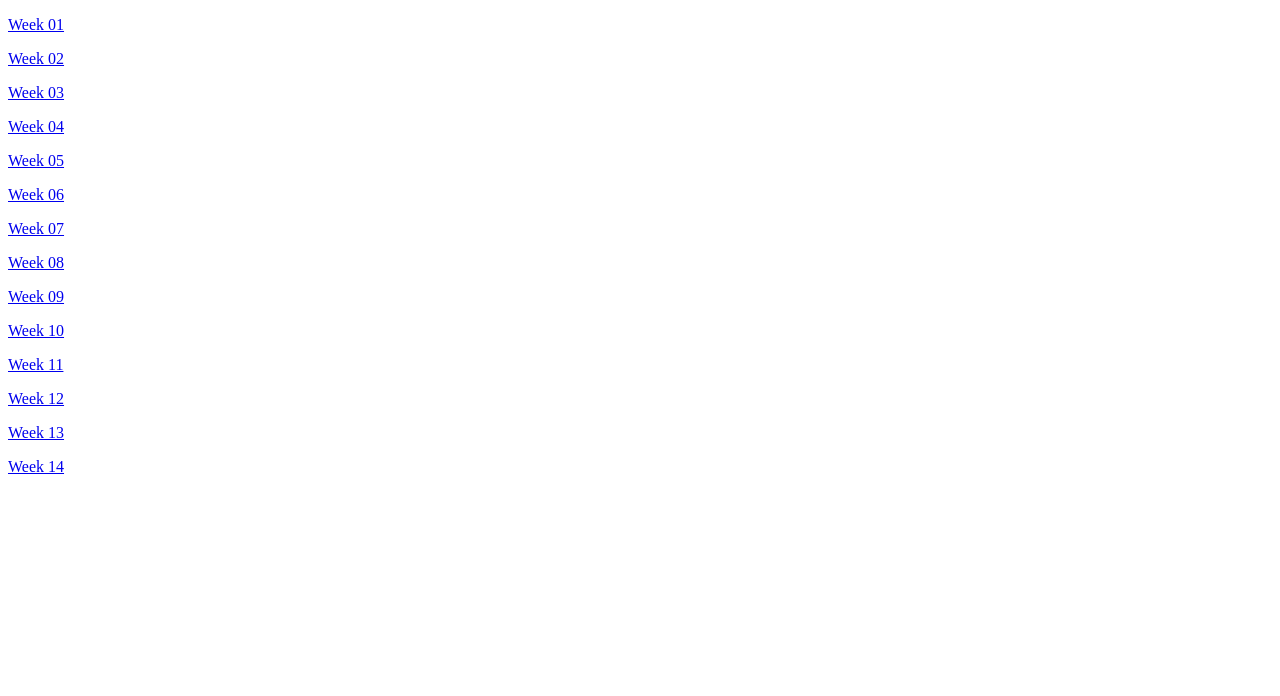
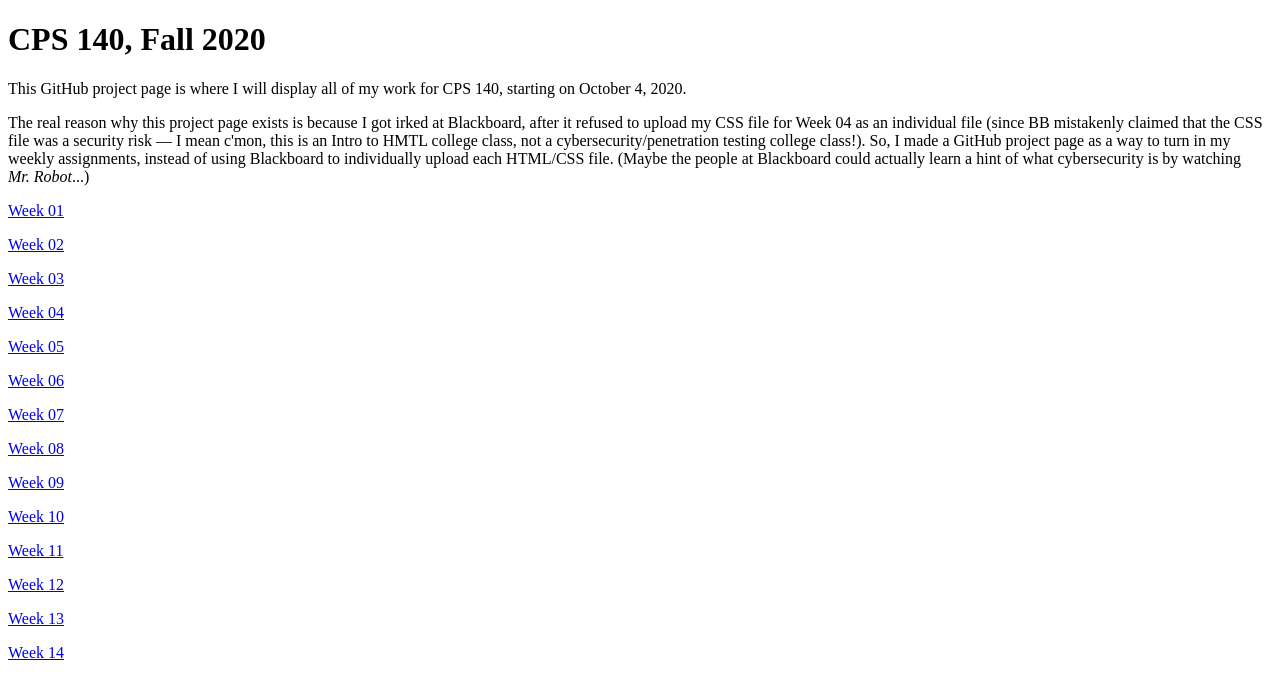
Before and after one commit to taivlam/cps140, a plain HTML site: page index.html in a window 1280 px wide. Drawn offline with Linux system fonts and the light colour scheme.

Commit message:
Added a description to the main CPS 140 page

```diff
--- a/index.html
+++ b/index.html
@@ -2,7 +2,7 @@
 <html>
     <head>
         <meta charset="UTF-8">
-        <title>CPS 140, Fall 2020</title>
+        <title>CPS 140</title>
         <!--The following 3 lines prevent browser caching, so that committed
         changes from the command line may be viewed faster upon "normal"
         refresh on Firefox - an issue which doesn't occur on Chromium.-->
@@ -11,6 +11,11 @@
         <meta http-equiv="Expires" content="0" />
     </head>
     <body>
+        <h1>CPS 140, Fall 2020</h1>
+        <p>This GitHub project page is where I will display all of my work for CPS 140, starting on October 4, 2020.</p>
+        <p>
+            The real reason why this project page exists is because I got irked at Blackboard, after it refused to upload my CSS file for Week 04 as an individual file (since BB mistakenly claimed that the CSS file was a security risk &mdash; I mean c&#39;mon, this is an Intro to HMTL college class, not a cybersecurity/penetration testing college class!).  So, I made a GitHub project page as a way to turn in my weekly assignments, instead of using Blackboard to individually upload each HTML/CSS file.  (Maybe the people at Blackboard could actually learn a hint of what cybersecurity is by watching <i>Mr.&nbsp;Robot</i>...)
+        </p>
         <p><a href="week01/index.html">Week 01</a></p>
         <p><a href="week02/index.html">Week 02</a></p>
         <p><a href="week03/index.html">Week 03</a></p>
```
